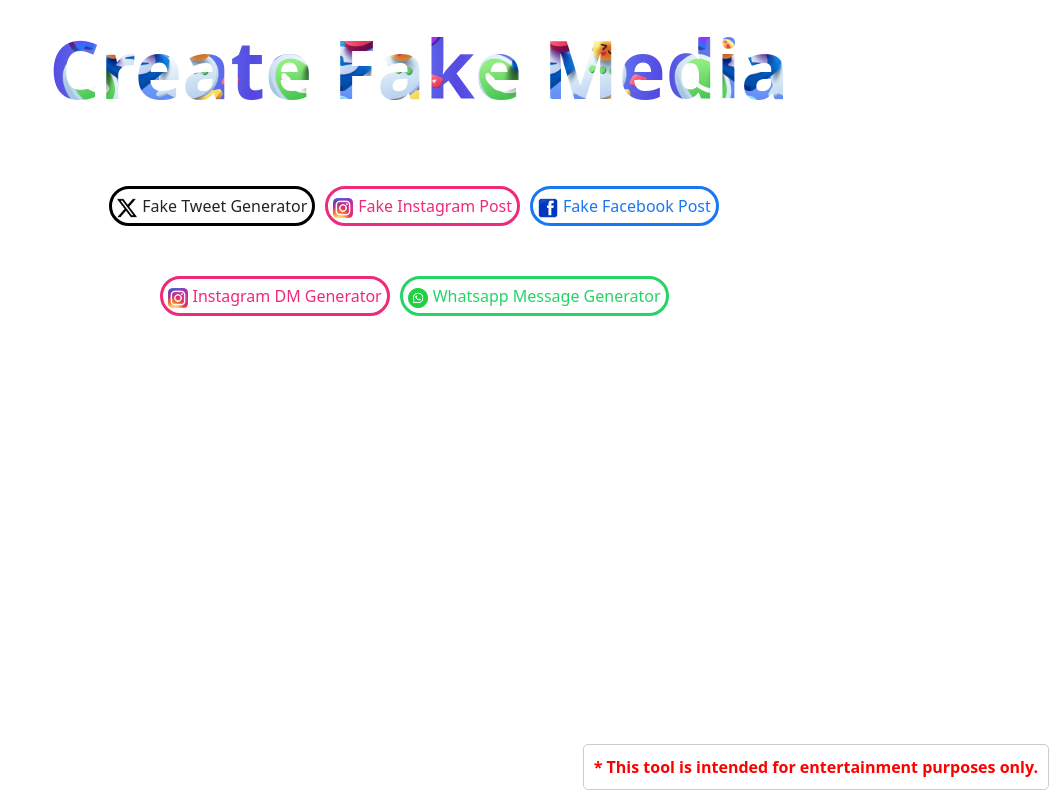
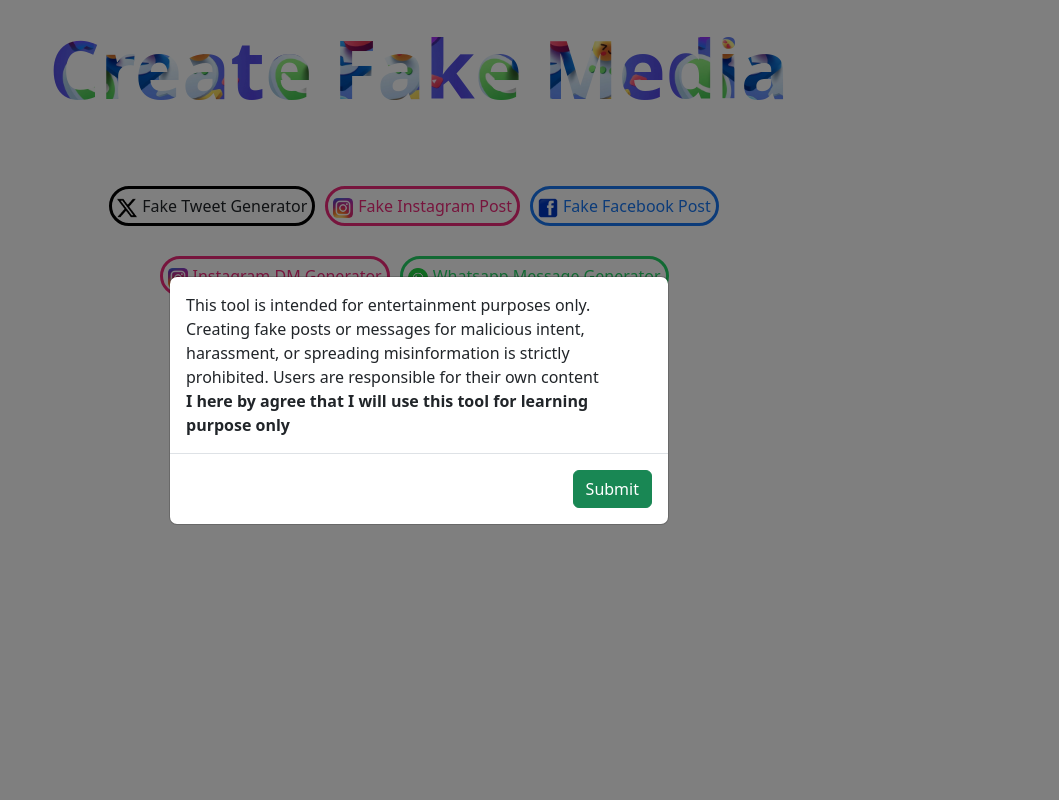
Before and after one commit to srivastavshubham/fake-social-media, a React (Create React App) app: page / in a window 1280 px wide. Shown: the whole page, without its empty margins (221-1280 px from the left). Built offline with nearby package versions, Linux system fonts and the light colour scheme.

Commit message:
change styl

```diff
--- a/src/App.js
+++ b/src/App.js
@@ -6,6 +6,7 @@
 import Facebook from "./facebook";
 import Whatsapp from "./whatsapp";
 import Instagramdm from "./instagramdm";
+import Linkedin from "./linkedin";
 
 
 
@@ -34,6 +35,7 @@
           <Route path="/fb" element={<Facebook />} />
           <Route path="/instadm" element={<Instagramdm />} />
           <Route path="/whatsapp" element={<Whatsapp />} />
+          <Route path="/linkedin" element={<Linkedin />} />
           <Route exact path="/*" element={<Error />} />
        </Routes>
        </BrowserRouter>
--- a/src/home.js
+++ b/src/home.js
@@ -1,13 +1,21 @@
-import React from 'react'
+import React,{useState} from 'react'
 import { Link} from "react-router-dom";
+import { Button, Modal, ModalHeader, ModalBody, ModalFooter } from 'reactstrap';
 import TwitterImage from './assets/twiter-logo.png'
 import InstaImage from './assets/Instagram_icon.png.webp'
 import FB from './assets/Facebook_icon.svg.webp'
 import whatsapp from './assets/whatsapp.png'
+import Linkedin from './assets/linkedin.webp'
+
 
 
 
 export default function Home() {
+
+  const [modal, setModal] = useState(true);
+
+  const toggle = () => setModal(!modal);
+
   return (
     <div>
     <div style={{display:'flex',justifyContent:'center',paddingTop:'50px'}}>
@@ -26,7 +34,7 @@
             <span style={{fontSize:'16px',textAlign:'center',color: '#1877F2',paddingLeft:'5px'}}>Fake Facebook Post</span>
         </Link>
     </div>
-    <div style={{display:'flex',justifyContent:'center',paddingTop:'50px'}}>
+    <div style={{display:'flex',justifyContent:'center',paddingTop:'30px'}}>
         <Link to="/instadm" className='insta-button'>
             <img src={InstaImage} alt="Button Image" style={{ width: '20px', height: '20px'}} />
             <span style={{fontSize:'16px',textAlign:'center',color: '#ee2a7b',paddingLeft:'5px'}}>Instagram DM Generator</span>
@@ -36,9 +44,23 @@
             <span style={{fontSize:'16px',textAlign:'center',color: '#25D366',paddingLeft:'5px'}}>Whatsapp Message Generator</span>
         </Link>
     </div>
-    <div className="bottom-right-corner">
-      * This tool is intended for entertainment purposes only.
+    <div style={{display:'flex',justifyContent:'center',paddingTop:'30px'}}>
+        <Link to="/linkedin" className='linkedin-button'>
+            <img src={Linkedin} alt="Button Image" style={{ width: '20px', height: '20px'}} />
+            <span style={{fontSize:'16px',textAlign:'center',color: ' #0077b5',paddingLeft:'5px'}}>Fake LinkedIn Post</span>
+        </Link>
     </div>
+    <Modal isOpen={modal} toggle={toggle} centered>
+        <ModalBody>
+          This tool is intended for entertainment purposes only. Creating fake posts or messages for malicious intent, harassment, or spreading misinformation is strictly prohibited. Users are responsible for their own content <br/>
+          <strong>I here by agree that I will use this tool for learning purpose only</strong>
+        </ModalBody>
+        <ModalFooter>
+          <Button color="success" onClick={toggle}>
+            Submit
+          </Button>
+        </ModalFooter>
+      </Modal>
     </div>
   )
 }
--- a/src/index.css
+++ b/src/index.css
@@ -318,13 +318,11 @@
   border: 3px solid #25D366;
   margin-right: 10px;
 }
-.bottom-right-corner {
-  position: fixed;
-  bottom: 10px;
-  right: 10px;
-  color: red;
-  padding: 10px;
-  border: 1px solid #ccc;
-  border-radius: 5px;
-  font-weight:600;
+.linkedin-button{
+  text-decoration: none;
+  color: inherit;
+  border-radius: 20px;
+  padding: 5px;
+  border: 3px solid #0077b5;
+  margin-right: 10px;
 }
--- a/src/instagramdm.js
+++ b/src/instagramdm.js
@@ -2,6 +2,6 @@
 
 export default function Instagramdm() {
   return (
-    <div>Instagramdm</div>
+    <div className='text-center fs-3'>This page is under maintainance</div>
   )
 }
--- /dev/null
+++ b/src/linkedin.js
@@ -0,0 +1,7 @@
+import React from 'react'
+
+export default function Linkedin() {
+  return (
+    <div>Linkedin</div>
+  )
+}
--- a/src/whatsapp.js
+++ b/src/whatsapp.js
@@ -2,6 +2,6 @@
 
 export default function Whatsapp() {
   return (
-    <div>Whatsapp</div>
+    <div className='text-center fs-3'>This page is under maintainance</div>
   )
 }
```
Also changed, not shown: src/assets/linkedin.webp (added).
